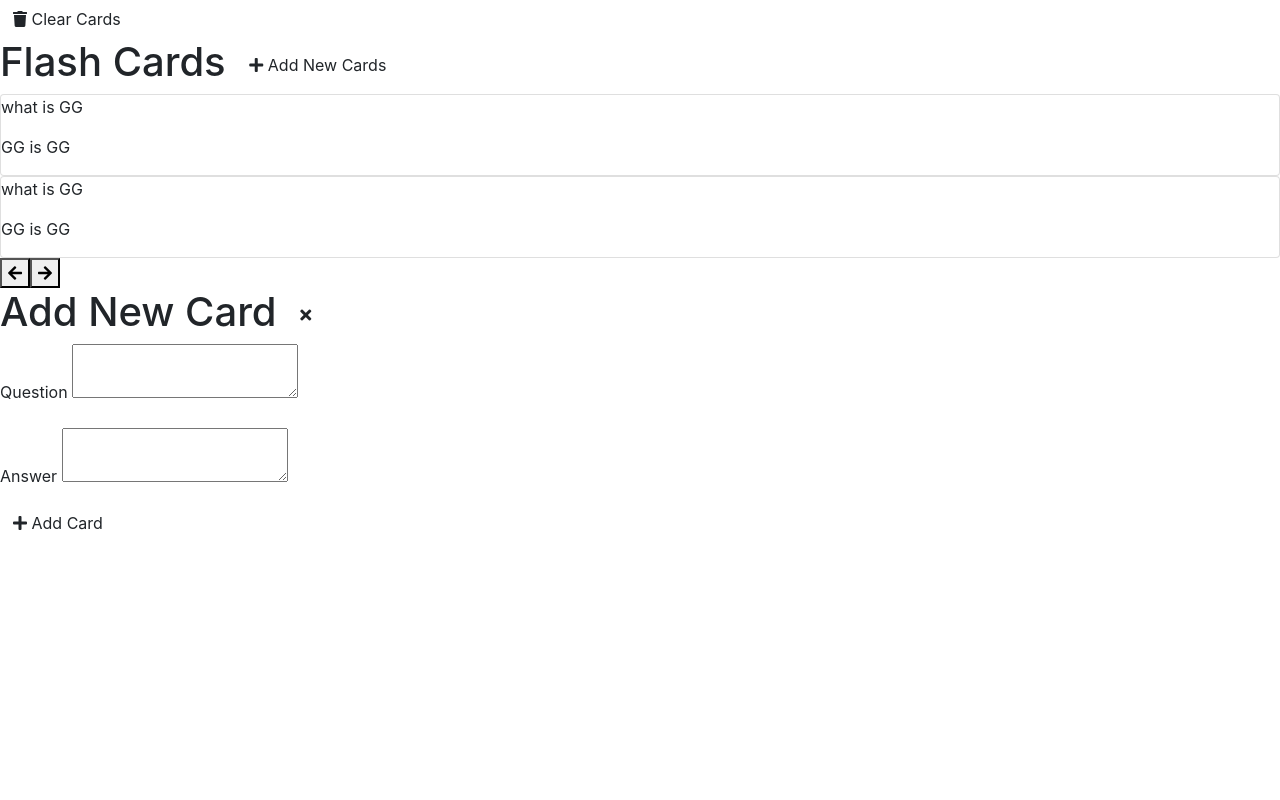
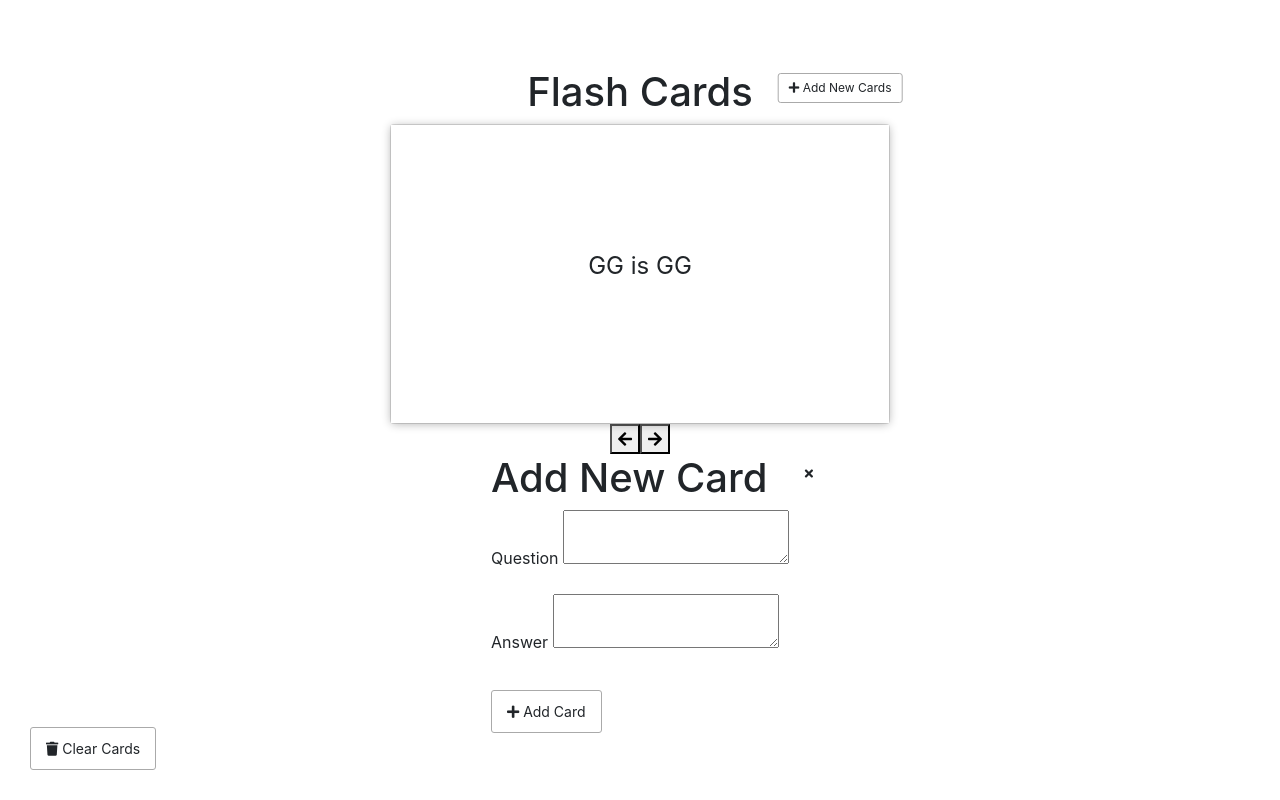
Before and after one commit to SohanR/flash-card, a website with bundled scripts: page index.html in a window 1280 px wide. Built offline with nearby package versions, Linux system fonts and the light colour scheme.

Commit message:
card style

```diff
--- a/src/style/style.scss
+++ b/src/style/style.scss
@@ -0,0 +1,104 @@
+$bg:#fff;
+$shadow:rgba(0,0,0,0.3);
+
+
+
+
+*{
+    box-sizing: border-box;
+}
+
+body{
+    background-color: $bg;
+    display: flex;
+    flex-direction: column;
+    align-items: center;
+    justify-content: center;
+    height: 100vh;
+    margin: 0;
+    overflow: hidden;
+
+
+        h1{
+            position: relative;
+
+                button{
+                    position: absolute;
+                    right: 0;
+                    transform: translate(120%, -50%);
+                }
+
+
+        }
+
+        .btn{
+            cursor: pointer;
+            background-color: $bg;
+            border: 1px solid #aaa;
+            border-radius: 3px;
+            font-size: 14px;
+            margin-top: 20px;
+            padding: 10px 15px;
+        }
+
+        .btn-small{
+            font-size: 12px;
+            padding: 5px 10px;
+        }
+
+        .btn-ghost{
+            border: 0;
+            background-color: transparent;
+        }
+
+        .clear{
+            position: absolute;
+            bottom: 30px;
+            left: 30px;
+        }
+
+        .cards{
+            perspective: 1000px;
+            position: relative;
+            height: 300px;
+            width: 500px;
+            max-width: 100%;
+
+                .card{
+                    position: absolute;
+                    opacity: 0;
+                    font-size: 1.5rem;
+                    top: 0;
+                    left: 0;
+                    height: 100%;
+                    width: 100%;
+
+                        .inner-card{
+                            box-shadow: 0 1px 10px $shadow;
+                            border-radius: 4px;
+                            height: 100%;
+                            width: 100%;
+                            position: relative;
+
+                                .inner-card-front,
+                                .inner-card-back{
+                                    position : absolute;
+                                    top: 0;
+                                    left: 0;
+                                    display: flex;
+                                    align-items: center;
+                                    justify-content: center;
+                                    height: 100%;
+                                    width: 100%;
+                                    background: $bg;
+                                }
+                        }
+                }
+
+                .card.active{
+                    cursor: pointer;
+                    opacity: 1;
+                    z-index: 10;
+                }
+        }
+}
```
Also changed, not shown: src/style/style.css, 1 other file.
